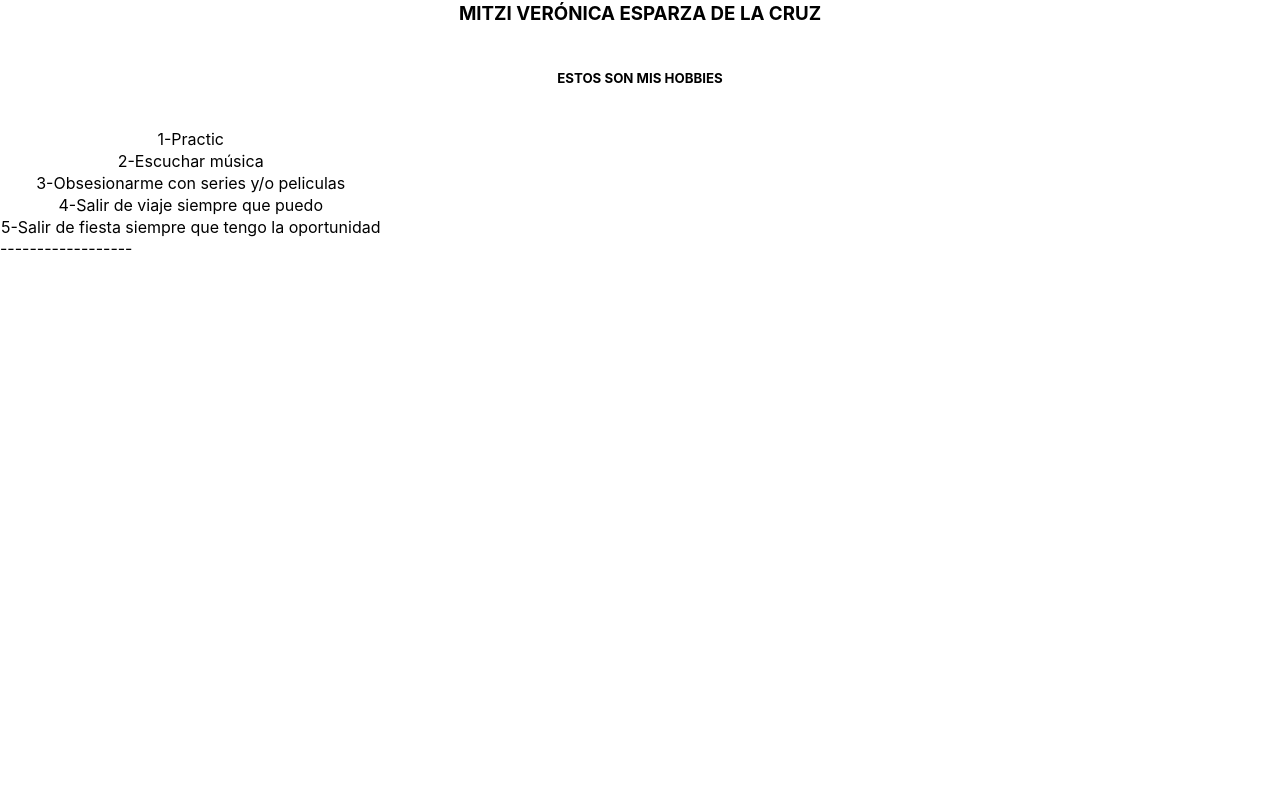
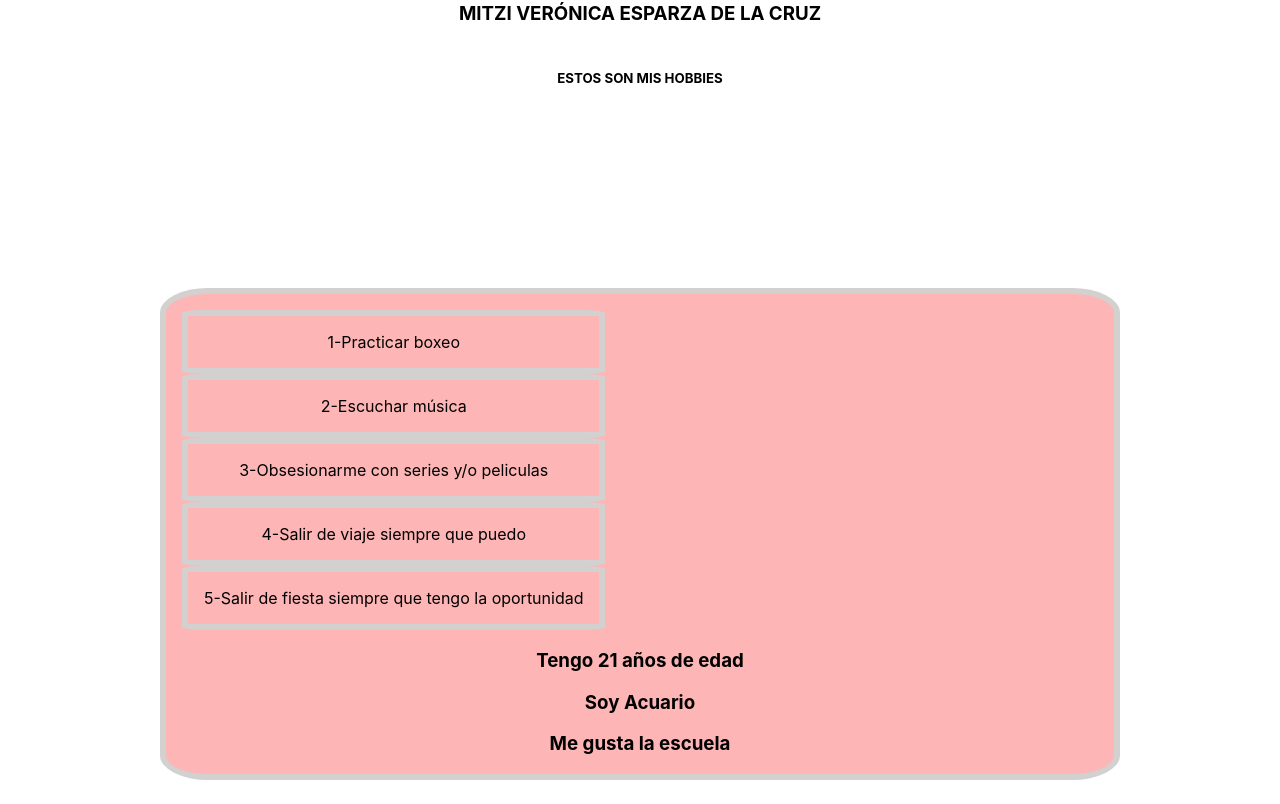
Before and after one commit to mitzimitzidelacruz/project-U2-pokedex, a React (Create React App) app: page /matricula in a window 1280 px wide. Shown: the part 1056-1860 px from the top of the page. Before the commit the page ends 1314 px from the top, so only its background shows below. Built offline with nearby package versions, Linux system fonts and the light colour scheme.

Commit message:
Feat: Add new changes to file index

```diff
--- a/src/about.js
+++ b/src/about.js
@@ -5,35 +5,40 @@ const Me = () => {
 
     return (
         <div id="aboutme">
-            <div >
+            <div>
                 <img id="cara" src="./img/cara.jpg"></img>
                 <img id="yo" src="./img/mitzi.jpeg " alt="yo" ></img>
                 <img id="cara" src="./img/descarga (1).jpg"></img>
-            </div>
-            <div>
+
+
             <h3>MITZI VERÓNICA ESPARZA DE LA CRUZ</h3><br></br>
             <h5>ESTOS SON MIS HOBBIES</h5><br></br>
 
+
+
+            <div id="hobbies">
             <tr>
-                <td>1-Practic</td>
+                <td  id="hobbies">1-Practicar boxeo</td>
             </tr>
             <tr>
-                <td>2-Escuchar música </td>
+                <td  id="hobbies">2-Escuchar música </td>
             </tr>
             <tr>
-                <td>3-Obsesionarme con series y/o peliculas</td>
+                <td  id="hobbies">3-Obsesionarme con series y/o peliculas</td>
             </tr>
             <tr>
-                <td>4-Salir de viaje siempre que puedo</td>
+                <td  id="hobbies">4-Salir de viaje siempre que puedo</td>
             </tr>
             <tr>
-                <td>5-Salir de fiesta siempre que tengo la oportunidad</td>
+                <td  id="hobbies">5-Salir de fiesta siempre que tengo la oportunidad</td>
             </tr>
-        <table>
+            <h3>Tengo 21 años de edad</h3>
+            <h3>Soy Acuario</h3>
+            <h3>Me gusta la escuela</h3>
+    </div>
+    </div>
+    </div>
 
-        </table>
-    </div>
-            </div>
 
      );
 
--- a/src/index.css
+++ b/src/index.css
@@ -157,12 +157,14 @@ li a:hover {
 }
 
 #hobbies{
-  background-color: #fafafa;
-  margin: 1rem;
+  background-color: #fdb5b5;
+  margin: 10rem;
   padding: 1rem;
-  border: 2px solid #ccc;
+  border: 6px solid rgb(211, 208, 208);
+  border-radius: 5%;
   /* IMPORTANTE */
   text-align: center;
+
 
 }
 #aboutme{
```
